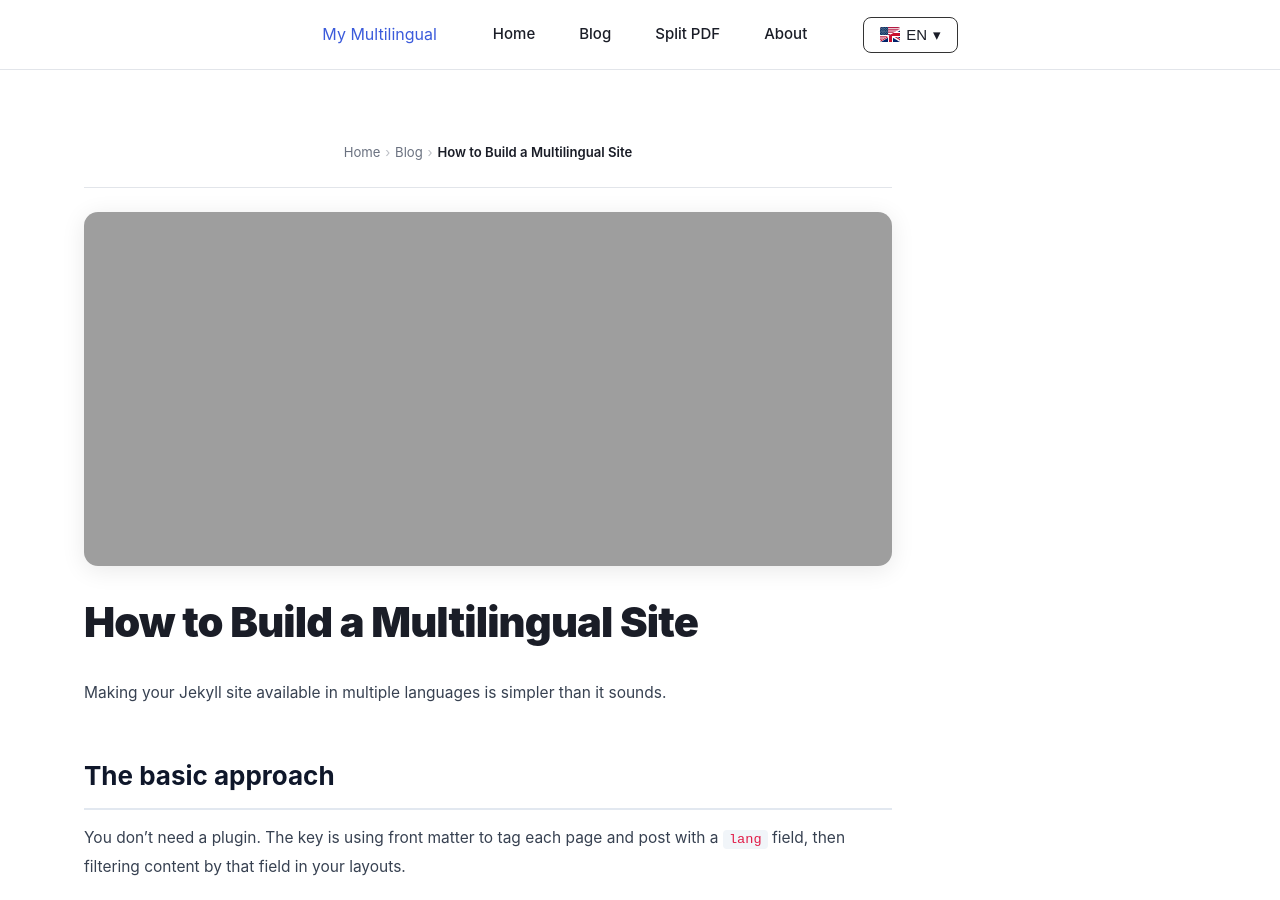
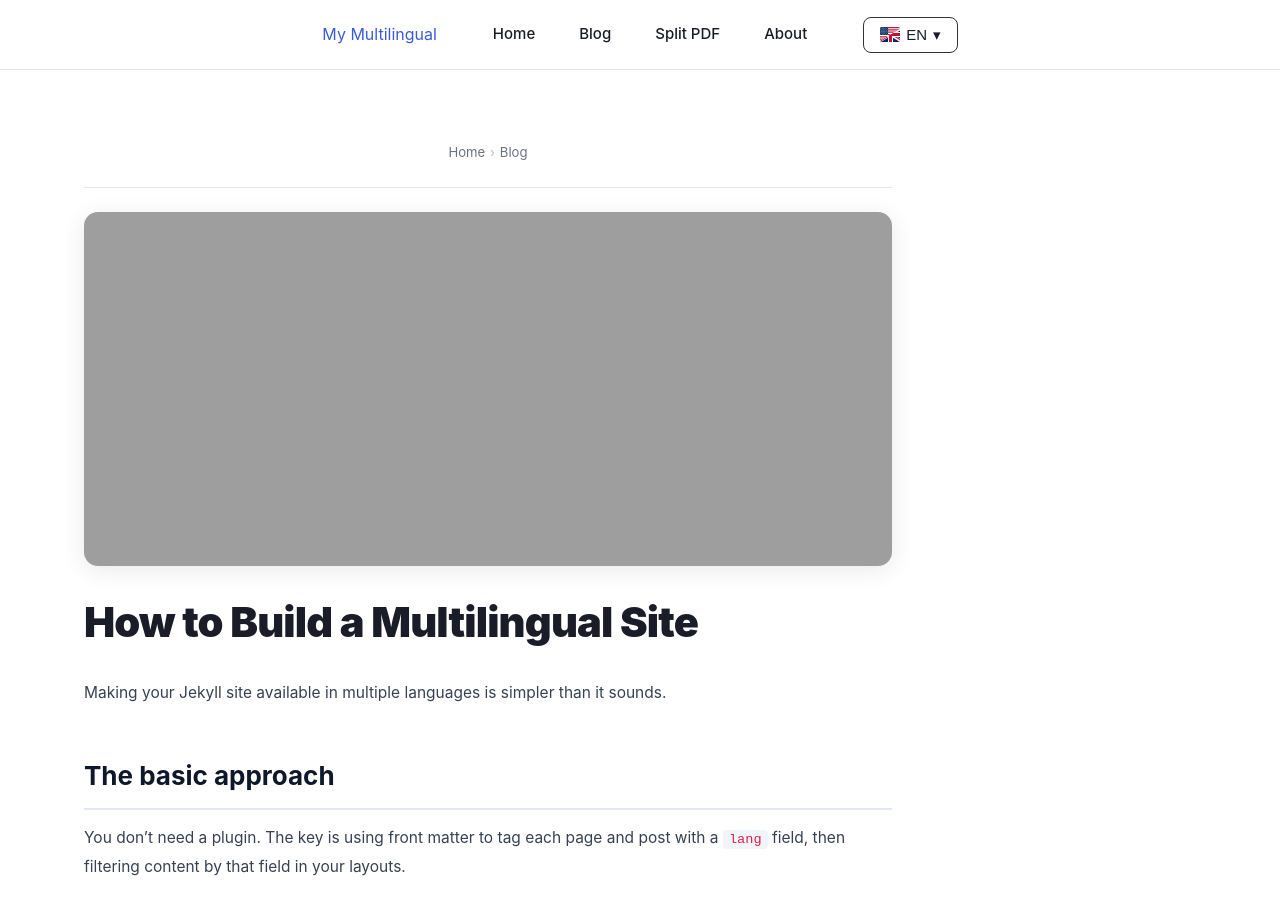
Before and after one commit to rforrupesh/jekyllmultilingual, a Jekyll site: the page built from _posts/en/2024-02-10-multilingual-site.md, in a window 1280 px wide and 900 px high. Built offline with Jekyll 4.4.1, drawn with Linux system fonts in a browser that asks for light colours.

Commit message:
Update post.html

```diff
--- a/_layouts/post.html
+++ b/_layouts/post.html
@@ -42,8 +42,6 @@ layout: default
           <a href="{{ base }}/">{{ t.nav.home }}</a>
           <span class="breadcrumb-sep" aria-hidden="true">›</span>
           <a href="{{ base }}/{{ lang }}/blog/">{{ t.nav.blog }}</a>
-          <span class="breadcrumb-sep" aria-hidden="true">›</span>
-          <span class="breadcrumb-current" aria-current="page">{{ page.title }}</span>
         </nav>
 
         <!-- Hero Image -->
```
